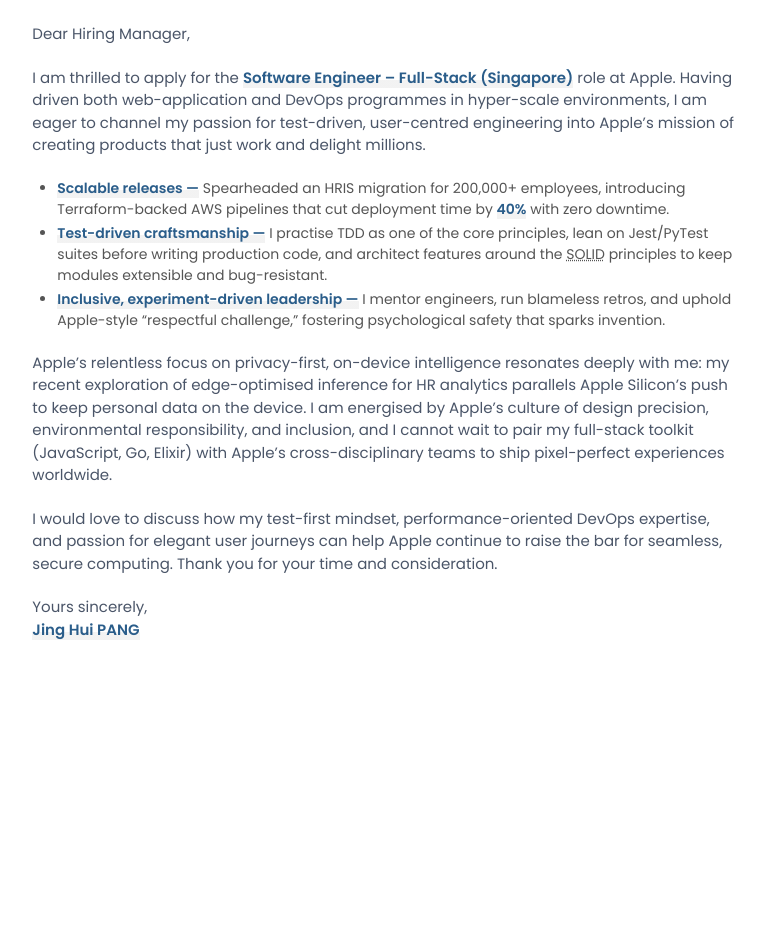
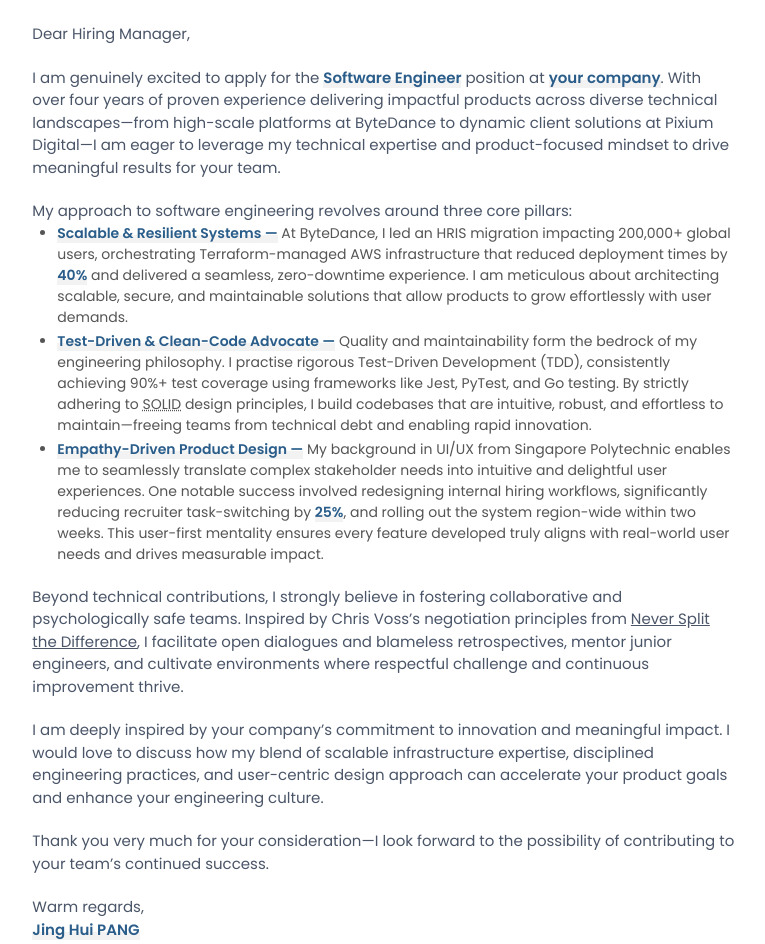
Before and after one commit to enkr1/resume, a plain HTML site: page cover-letter.html in a window 1280 px wide. Shown: the whole page, without its empty margins (256-1021 px from the left). Before the commit the page ends 800 px from the top, so only its background shows below. Drawn offline with Linux system fonts and the light colour scheme; a web font is replaced by a local one.

Commit message:
[auto-push]

```diff
--- a/cover-letter.html
+++ b/cover-letter.html
@@ -122,73 +122,90 @@
 
   <main id="resume-main">
     <section id="cover-letter-section">
+
+
+
       <div class="cover-letter">
         <p>Dear Hiring Manager,</p>
 
         <br>
 
         <p>
-          I am thrilled to apply for the <strong>Software Engineer – Full-Stack (Singapore)</strong>
-          role at Apple. Having driven both web-application and DevOps programmes in
-          hyper-scale environments, I am eager to channel my passion for
-          test-driven, user-centred engineering into Apple’s mission of creating
-          products that <em>just work</em> and delight millions.
+          I am <em>genuinely excited</em> to apply for the <strong><em>Software Engineer</em></strong>
+          position at <strong><em>your company</em></strong>. With over four years of proven experience delivering
+          impactful products across diverse technical landscapes—from high-scale platforms at ByteDance to dynamic
+          client solutions at Pixium Digital—I am eager to leverage my technical expertise and product-focused mindset
+          to drive meaningful results for your team.
         </p>
 
         <br>
 
+        <p>My approach to software engineering revolves around three core pillars:</p>
+
         <ul>
           <li>
-            <strong>Scalable releases —</strong>
-            Spearheaded an HRIS migration for&nbsp;200,000+ employees, introducing
-            Terraform-backed AWS pipelines that cut deployment time by <strong>40%</strong>
-            with zero downtime.
+            <strong><em>Scalable & Resilient Systems —</em></strong>
+            At ByteDance, I led an HRIS migration impacting <em>200,000+ global users</em>, orchestrating
+            Terraform-managed AWS infrastructure that reduced deployment times by <strong><em>40%</em></strong> and
+            delivered a seamless, zero-downtime experience. I am meticulous about architecting scalable, secure, and
+            maintainable solutions that allow products to grow effortlessly with user demands.
           </li>
 
           <li>
-            <strong>Test-driven craftsmanship —</strong>
-            I practise TDD as one of the core principles, lean on Jest/PyTest suites before writing
-            production code, and architect features around the <abbr
-              title="Single-Responsibility, Open-Closed, Liskov-Substitution, Interface-Segregation, Dependency-Inversion">SOLID</abbr>
-            principles to keep modules extensible and bug-resistant.
+            <strong><em>Test-Driven & Clean-Code Advocate —</em></strong>
+            Quality and maintainability form the bedrock of my engineering philosophy. I practise
+            <em>rigorous Test-Driven Development (TDD)</em>, consistently achieving <em>90%+</em> test coverage using
+            frameworks like Jest, PyTest, and Go testing. By strictly adhering to <abbr
+              title="Single-Responsibility, Open-Closed, Liskov-Substitution, Interface-Segregation, Dependency-Inversion"><em>SOLID</em></abbr>
+            design principles, I build codebases that are intuitive, robust, and effortless to maintain—freeing teams
+            from technical debt and enabling rapid innovation.
           </li>
 
           <li>
-            <strong>Inclusive, experiment-driven leadership —</strong>
-            I mentor engineers, run blameless retros, and uphold Apple-style
-            “respectful challenge,” fostering psychological safety that sparks
-            invention.
+            <strong><em>Empathy-Driven Product Design —</em></strong>
+            My background in UI/UX from Singapore Polytechnic enables me to seamlessly translate complex stakeholder
+            needs into intuitive and delightful user experiences. One notable success involved redesigning internal
+            hiring workflows, significantly reducing recruiter task-switching by <strong><em>25%</em></strong>, and
+            rolling out the system region-wide within two weeks. This user-first mentality ensures every feature
+            developed truly aligns with real-world user needs and drives measurable impact.
           </li>
         </ul>
 
         <br>
 
         <p>
-          Apple’s relentless focus on privacy-first, on-device intelligence resonates
-          deeply with me: my recent exploration of edge-optimised inference for HR
-          analytics parallels Apple Silicon’s push to keep personal data on the
-          device. I am energised by Apple’s culture of design precision,
-          environmental responsibility, and inclusion, and I cannot wait to pair my
-          full-stack toolkit (JavaScript, Go, Elixir) with Apple’s cross-disciplinary
-          teams to ship pixel-perfect experiences worldwide.
+          Beyond technical contributions, I strongly believe in <em>fostering collaborative and psychologically safe
+            teams</em>.
+          Inspired by Chris Voss’s negotiation principles from <em><u>Never Split the Difference</u></em>, I facilitate
+          open dialogues and blameless retrospectives, mentor junior engineers, and cultivate environments where
+          respectful challenge and continuous improvement thrive.
         </p>
 
         <br>
 
         <p>
-          I would love to discuss how my test-first mindset, performance-oriented
-          DevOps expertise, and passion for elegant user journeys can help Apple
-          continue to raise the bar for seamless, secure computing.
-          Thank you for your time and consideration.
+          I am deeply inspired by your company’s commitment to <em>innovation and meaningful impact</em>. I would love
+          to
+          discuss how my blend of scalable infrastructure expertise, disciplined engineering practices, and
+          user-centric design approach can <em>accelerate your product goals</em> and enhance your engineering culture.
         </p>
 
         <br>
 
         <p>
-          Yours sincerely,<br />
+          Thank you very much for your consideration—I look forward to the possibility of contributing to your team’s
+          continued success.
+        </p>
+
+        <br>
+
+        <p>
+          Warm regards,<br />
           <strong>Jing Hui PANG</strong>
         </p>
       </div>
+
+
 
 
     </section>
--- a/scripts/data.js
+++ b/scripts/data.js
@@ -37,7 +37,7 @@
         // "<b>Optimise operational efficiency and reduce manual workloads</b>, achieving project delivery at approximately one-third the cost of traditional software development methods—enabling agile innovation across teams",
         // "<b>Contribute actively to internal knowledge transfer and trainings</b>, mentoring peers on low-code best practices, technical solutioning, and scalable system design"
         // 20250602
-        "<b>Architect and deliver scalable aPaaS solutions</b> on ByteDance’s internal Feishu App Engine, using <b>Node.js, Go, and Redis</b>, providing robust support for mission-critical enterprise applications (HR, finance, insurance, legal) with a user base exceeding <b>180,000 employees</b> in China",
+        "<b>Architect and deliver scalable aPaaS solutions</b> on ByteDance’s internal Feishu App Engine, using <b>Node.js, Go, and Redis</b>, providing robust support for mission-critical enterprise applications (HR, finance, insurance, legal) with a user base exceeding <b>180,000 employees</b> globally",
         "<b>Drive requirement analysis and system design</b>, serving as a critical liaison between business stakeholders and technical teams; translating complex business requirements into clearly-defined, scalable software solutions (e.g., Human Capital Management (HCM), legal workflows, operational automation)",
         "<b>Design and deploy high-performance backend services</b> leveraging distributed architecture principles and <b>Redis-based caching</b>, achieving substantial latency reductions and enhanced stability for large-scale transactional operations",
         "<b>Pioneer reusable low-code modules and frameworks</b>, facilitating rapid feature rollout, seamless integration, and substantial efficiency gains across internal projects, significantly accelerating project delivery timelines",
@@ -59,7 +59,7 @@
         "Optimised MySQL and PostgreSQL queries, achieving a 62.5% boost in a complex analytics dashboard speed",
         "Crafted comprehensive technical documentation and user guides, benefiting both internal teams and the clients",
         "Achieved an 80% client satisfaction rate, leading to consistently successful deliveries and securing repeat contracts",
-        "Managed User Acceptance Testing (UAT) protocols to align products with client specs and quality benchmarks",
+        "Managed User Acceptance Testing (UAT) protocols to align products with specifications and quality benchmarks",
         "Mentored junior engineers, focusing on the best coding practices and enhancing their contributions to projects",
       ],
     },
@@ -130,7 +130,7 @@
       start_date: "July 2025",
       end_date: "2030",
       details: [
-        "Upcoming academic advancement highlighting continued investment in deepening my technical foundation",
+        "Upcoming part-time academic advancement, highlighting continued investment in deepening my technical foundation while actively pursuing professional responsibilities.",
       ],
     },
     {
```
Also changed, not shown: scripts/main.js.
